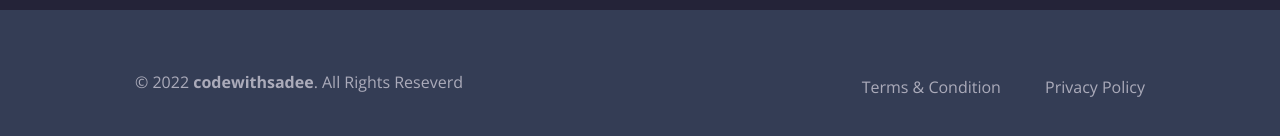
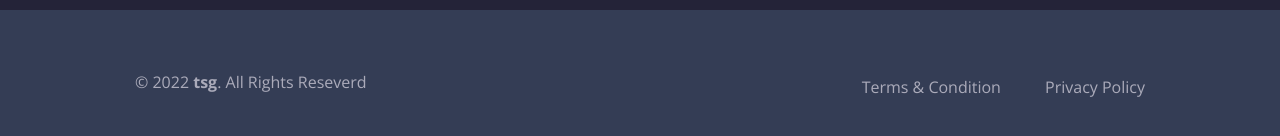
Before and after one commit to TSG25/my_portfolio, a plain HTML site: page index.html in a window 1280 px wide. Shown: the part 6548-6684 px from the top of the page. Drawn offline with nearby package versions, Linux system fonts and the light colour scheme.

Commit message:
Update index.html

```diff
--- a/index.html
+++ b/index.html
@@ -695,7 +695,7 @@
     <div class="container">
 
       <p class="copyright">
-        &copy; 2022 <a href="#" class="copyright-link">codewithsadee</a>. All Rights Reseverd
+        &copy; 2022 <a href="#" class="copyright-link">tsg</a>. All Rights Reseverd
       </p>
 
       <ul class="footer-list">
```
